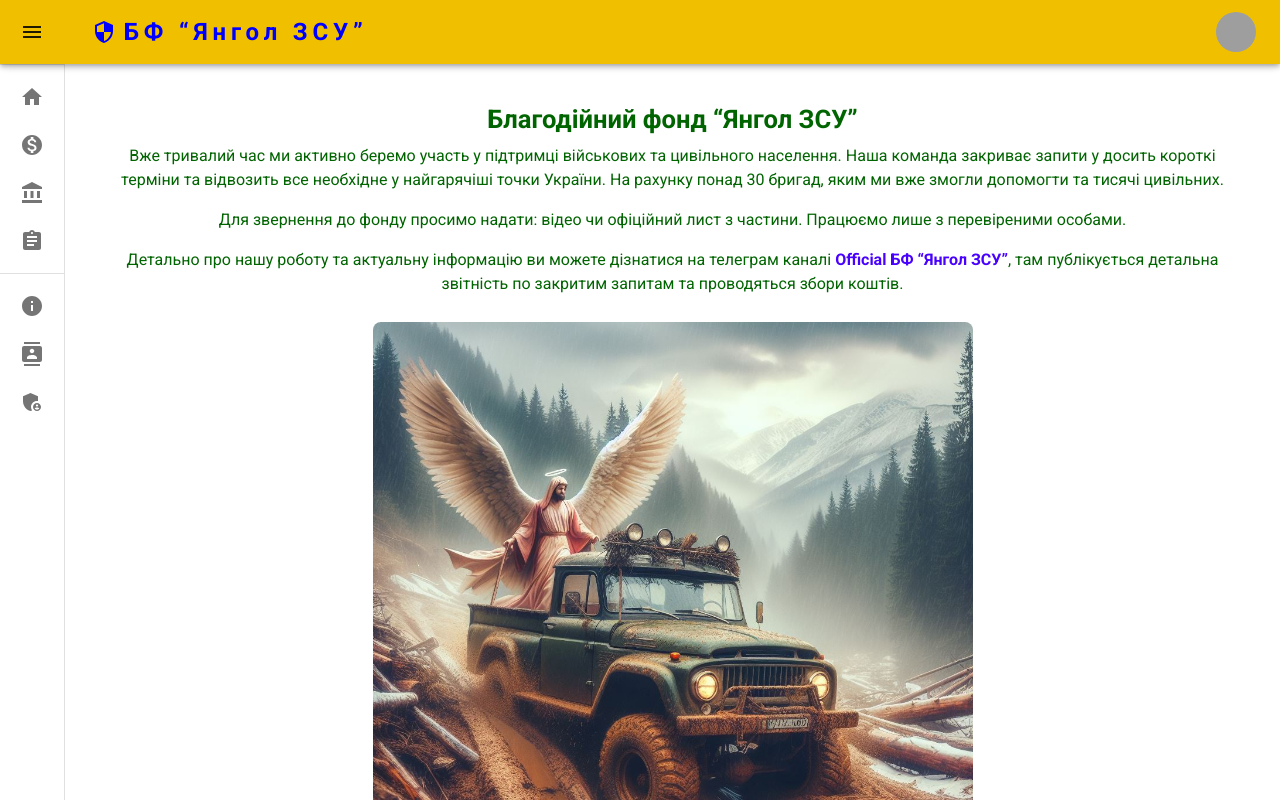
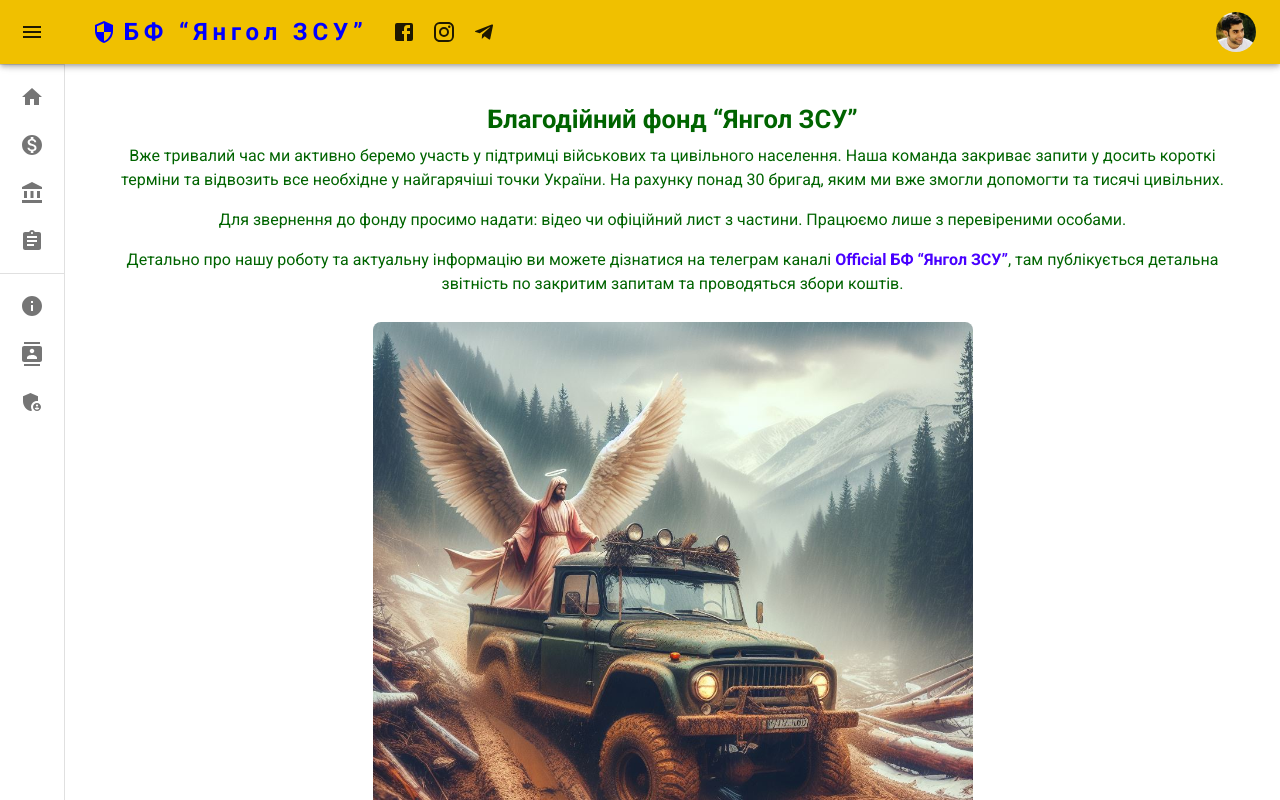
Before and after one commit to SKindij/Angel-ZSU, a Next.js app: page / in a window 1280 px wide. Shown: the top 800 px of the page. Built offline with nearby package versions, Linux system fonts and the light colour scheme; grey boxes are pictures that could not be loaded.

Commit message:
style: improve code readability through formatting

```diff
--- a/src/views/Layout/AppNavigation.tsx
+++ b/src/views/Layout/AppNavigation.tsx
@@ -30,6 +30,10 @@ import ReportsIcon from '@mui/icons-material/Assignment';
 import InfoIcon from '@mui/icons-material/Info';
 import ContactsIcon from '@mui/icons-material/Contacts';
 import AdminPanelSettingsIcon from '@mui/icons-material/AdminPanelSettings';
+// Social Media Icons
+import FacebookIcon from '@mui/icons-material/Facebook';
+import InstagramIcon from '@mui/icons-material/Instagram';
+import TelegramIcon from '@mui/icons-material/Telegram';
 // design elements
 import { AppBar } from '@/views/Layout/AppBar';
 import { DrawerHeader } from '@/views/Layout/DrawerHeader';
@@ -107,6 +111,22 @@ const AppNavigation:React.FC = () => {
 		      >
             БФ &ldquo;Янгол ЗСУ&rdquo;
           </Typography>
+          {/* Social Media Icons */}
+          <Link href="https://www.facebook.com/groups/1383290902438768/?ref=share" rel="noopener noreferrer" target="_blank" passHref>
+            <IconButton color="inherit">
+              <FacebookIcon />
+            </IconButton>
+          </Link>
+          <Link href="https://www.instagram.com" rel="noopener noreferrer" target="_blank" passHref>
+            <IconButton color="inherit">
+              <InstagramIcon />
+            </IconButton>
+          </Link>
+          <Link href="https://t.me/angel_zsu" rel="noopener noreferrer" target="_blank" passHref>
+            <IconButton color="inherit">
+              <TelegramIcon />
+            </IconButton>
+          </Link>
 		      {/* Menu User Settings */}
 		      <Box sx={{ flexGrow: 0, marginLeft: 'auto' }}>
             <Tooltip title="Open settings">
```
Also changed, not shown: public/images/avatars/defoultAvatar.jpg (added). Lines whose indentation alone changed are shown as unchanged.
